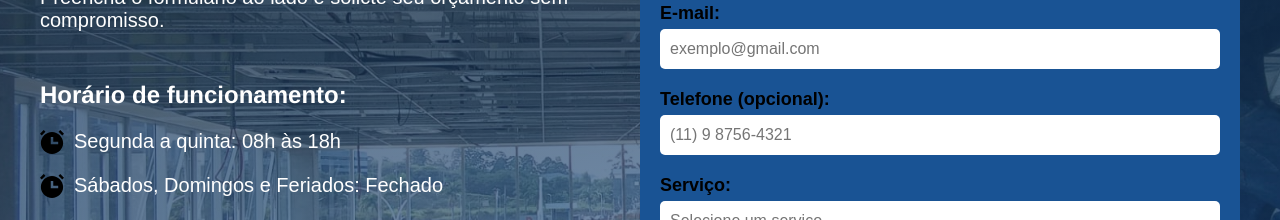
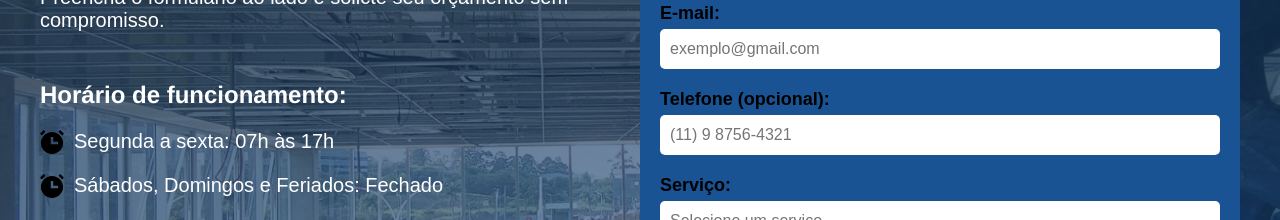
Before and after one commit to Epiled/wh-gesso-e-divisorias, a React (Vite) app: page / in a window 1280 px wide. Shown: the part 1300-1520 px from the top of the page. Built offline with nearby package versions, Linux system fonts and the light colour scheme.

Commit message:
chore(components): update timetable

```diff
--- a/src/components/Contact/index.tsx
+++ b/src/components/Contact/index.tsx
@@ -24,7 +24,7 @@ export const Contact = () => {
           <ContactSubtitle text="Horário de funcionamento:" />
           <ContactTextBlock>
             <ClockIcon />
-            <Text text="Segunda a quinta: 08h às 18h" />
+            <Text text="Segunda a sexta: 07h às 17h" />
           </ContactTextBlock>
           <ContactTextBlock>
             <ClockIcon />
--- a/src/components/Infos/index.tsx
+++ b/src/components/Infos/index.tsx
@@ -37,7 +37,7 @@ export const Infos = () => {
 
         <InfosTextBlock>
           <ClockIcon />
-          <InfosText text="Segunda a quinta: 08h às 18h" />
+          <InfosText text="Segunda a sexta: 07h às 17h" />
         </InfosTextBlock>
         <InfosTextBlock>
           <ClockIcon />
```
